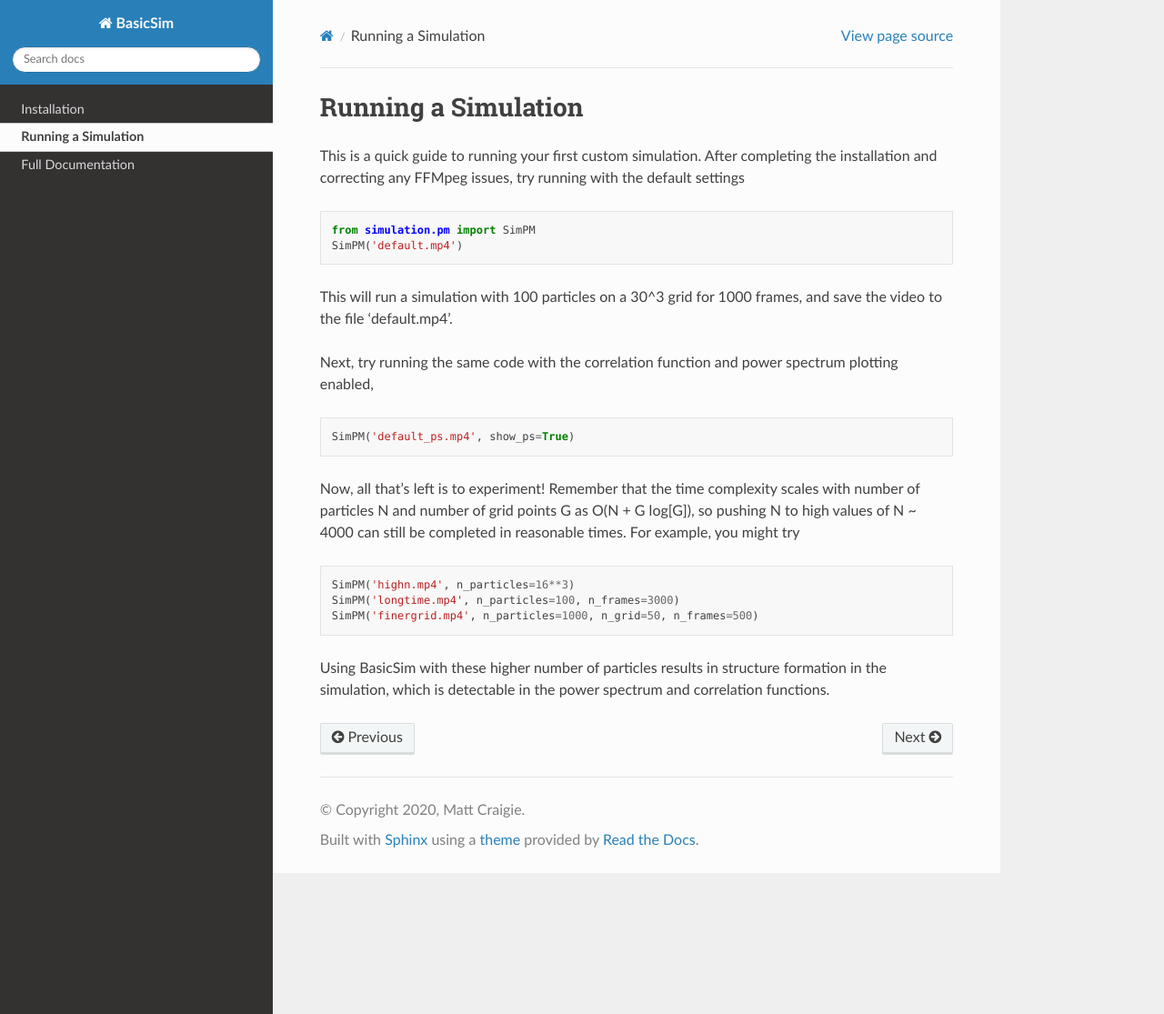
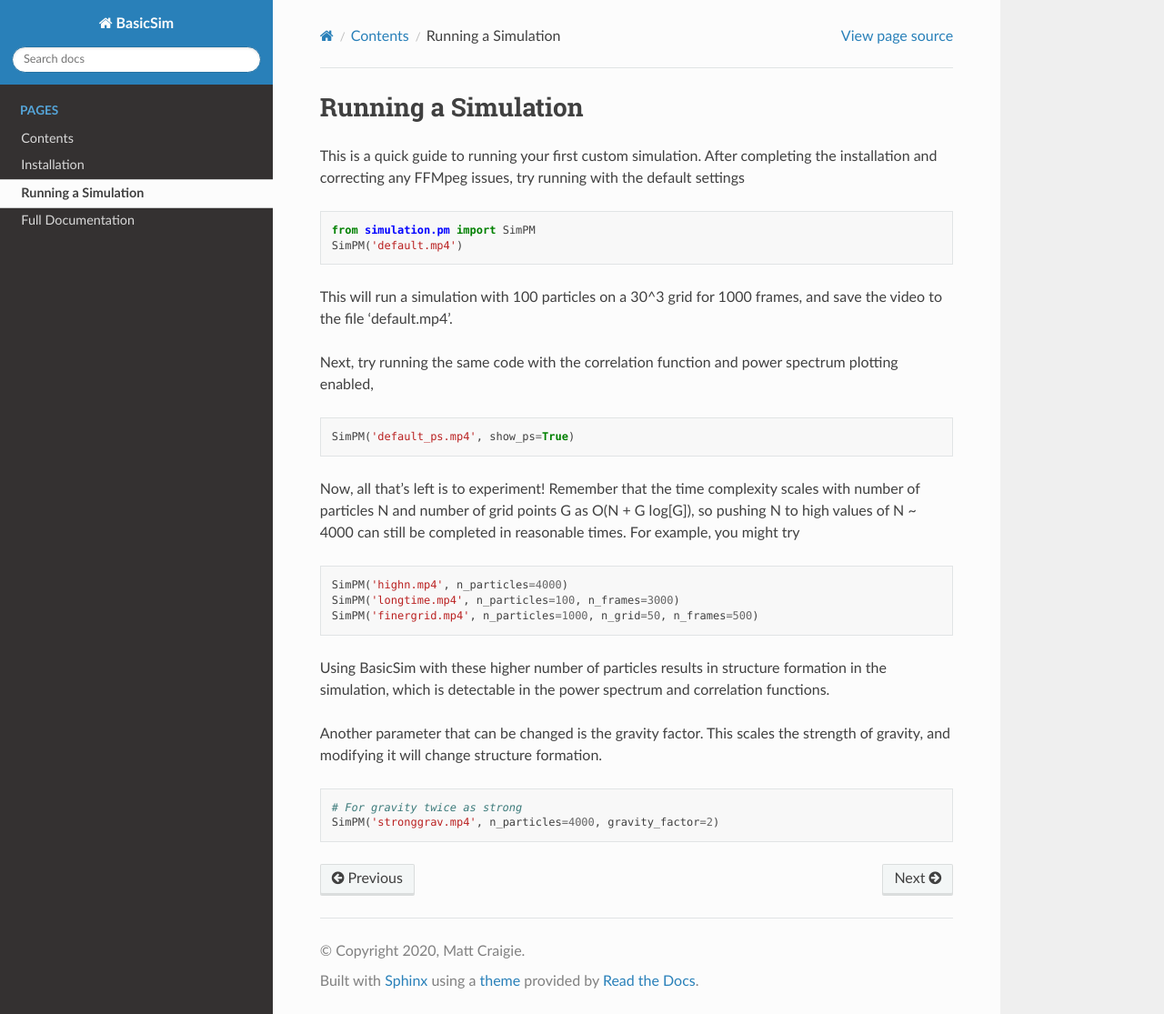
Before and after one commit to mattcraigie/BasicSim, a Sphinx documentation site: the page built from docs/source/simfuncs.rst, in a window 1280 px wide and 1115 px high. Shown: the whole window at 91% size. Built offline with Sphinx 7.4.7 and the Read the Docs theme 2.0.0, drawn with Linux system fonts in a browser that asks for light colours; pages that are not in the unit, such as notebooks, are missing from menus.

Commit message:
documentation add

```diff
--- a/docs/source/documentation.rst
+++ b/docs/source/documentation.rst
@@ -2,7 +2,7 @@
 Full Documentation
 ==================
 
-.. py:class:: simulation.pm.SimPM(filename, filename, n_particles=100, n_grid=30, n_frames=1000, show_ps=False, ps_bins=50)
+.. py:class:: simulation.pm.SimPM(filename, n_particles=100, n_grid=30, n_frames=1000, show_ps=False, ps_bins=50, gravity_factor=1)
 
    Creates and runs a simulation using a particle-mesh N-body implementation. An mp4 file of the simulation is saved at
    the location specified by filename. The particle-mesh method scales with O(N + G*log[G]), and operations are done in
@@ -15,4 +15,5 @@
    :param n_frames: number of frames to run the simulation for
    :param show_ps: set to true to plot the power spectrum (k * P[k]) and correlation function (xi[r]) alongside the simulation
    :param ps_bins: the number of bins to use for the power spectrum and correlation function if show_ps=True
+   :param gravity_factor: a scale factor used to increase or decrease the strength of gravity, for experimenting in simulations
    :return: returns None
--- a/docs/source/index.rst
+++ b/docs/source/index.rst
@@ -33,14 +33,14 @@
 Check out the different sections of this documentation for help:
 
 .. toctree::
+   :caption: Pages
    :maxdepth: 2
 
+   contents
    install
    simfuncs
    documentation
-   simulation
    modules
-
 
 If you wish to contribute to BasicSim please raise an issue on the BasicSim `Github <https://github.com/mattcraigie/BasicSim>`_.
 I would like to acknowledge the assistance of Dragan Huterer's notes on constructing density, as well as a significant contribution
--- a/docs/source/simfuncs.rst
+++ b/docs/source/simfuncs.rst
@@ -25,9 +25,17 @@
 
 .. code-block:: python
 
-   SimPM('highn.mp4', n_particles=16**3)
+   SimPM('highn.mp4', n_particles=4000)
    SimPM('longtime.mp4', n_particles=100, n_frames=3000)
    SimPM('finergrid.mp4', n_particles=1000, n_grid=50, n_frames=500)
 
 Using BasicSim with these higher number of particles results in structure formation in the simulation, which is
 detectable in the power spectrum and correlation functions.
+
+Another parameter that can be changed is the gravity factor. This scales the strength of gravity, and modifying it will
+change structure formation.
+
+.. code-block:: python
+
+   # For gravity twice as strong
+   SimPM('stronggrav.mp4', n_particles=4000, gravity_factor=2)
```
Also changed, not shown: docs/source/contents.rst (+7 -5 lines), 9 other files.
